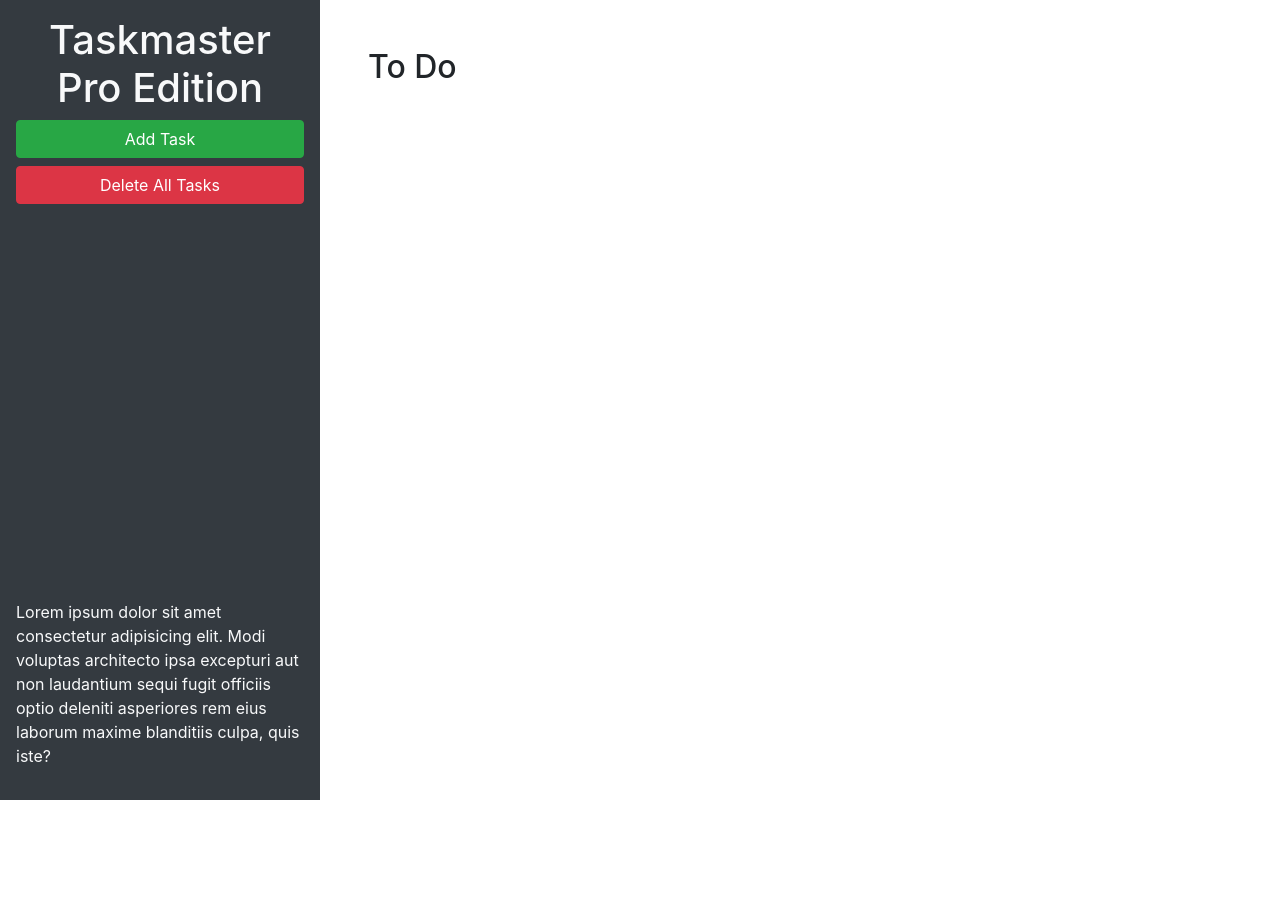
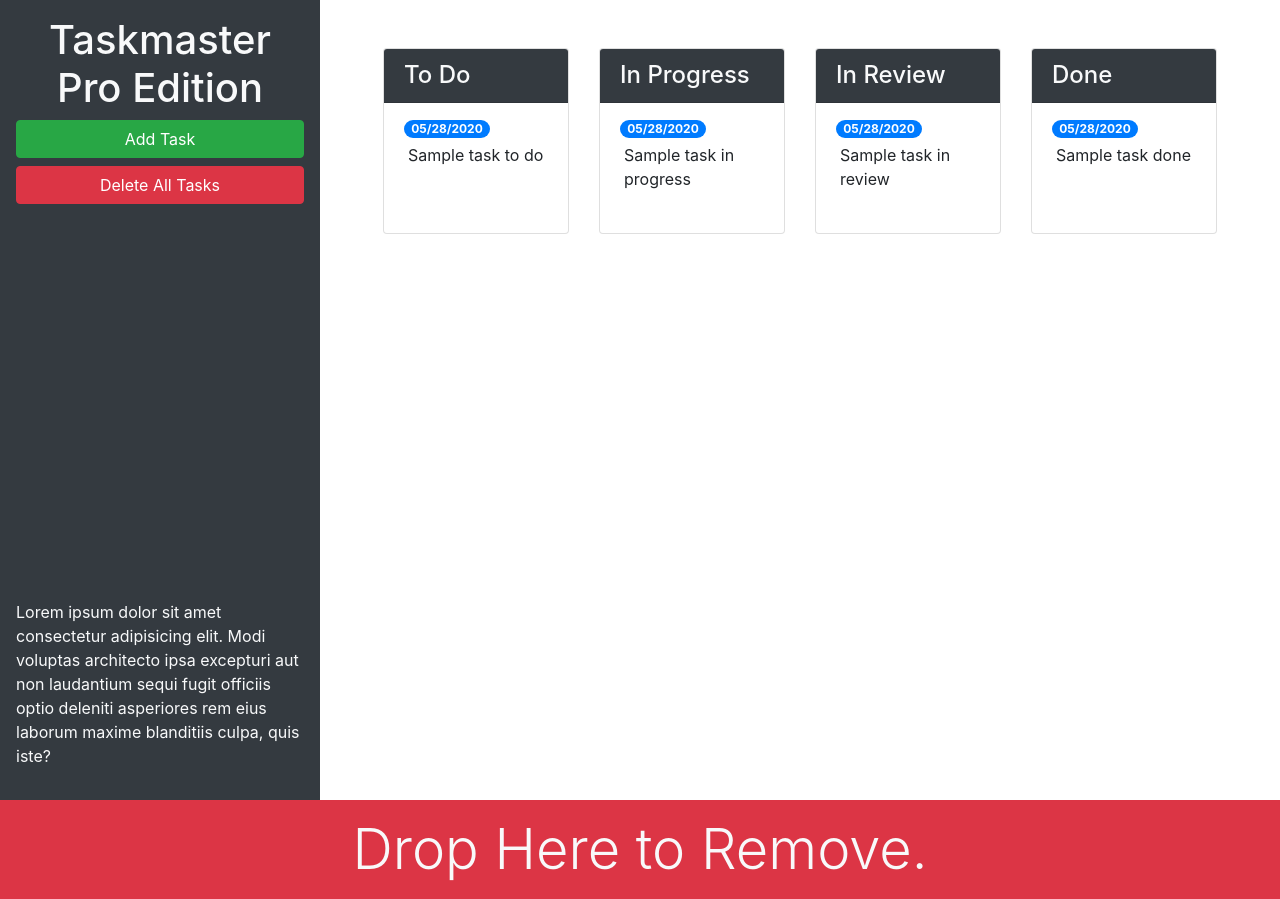
Before and after one commit to CameronSickler/taskmaster-pro, a plain HTML site: page index.html in a window 1280 px wide. Before the commit the page ends 800 px from the top, so only its background shows below. Drawn offline with nearby package versions, Linux system fonts and the light colour scheme.

Commit message:
add card add trash drop

```diff
--- a/index.html
+++ b/index.html
@@ -13,22 +13,94 @@
 <body>
 
   <div class="row min-vh-100 no-gutters">
-    <header class="col-12 col-lg-3 bg-dark text-light d-flex flex-column p-4 p-lg-3">
+    <header class="col-12 col-lg-3 bg-dark text-light sticky-top d-flex flex-column p-4 p-lg-3">
       <h1 class="text-center">Taskmaster Pro Edition</h1>
       <button id="create-task" class="btn btn-block btn-success" data-toggle="modal" data-target="#task-form-modal">Add
         Task</button>
       <button id="remove-tasks" class="btn btn-block btn-danger">Delete All Tasks</button>
-      <p class="mt-auto">Lorem ipsum dolor sit amet consectetur adipisicing elit. Modi voluptas architecto ipsa
+      <p class="mt-auto d-none d-lg-block">Lorem ipsum dolor sit amet consectetur adipisicing elit. Modi voluptas
+        architecto ipsa
         excepturi aut non
         laudantium sequi fugit officiis optio deleniti asperiores rem eius laborum maxime blanditiis culpa, quis iste?
       </p>
     </header>
-    <main class="col-12 col-lg-9">
-      <div class="m-5">
-        <h2>To Do</h2>
-        <ul id="list-toDo" class="list-group"> </ul>
+
+    <main class="col-12 col-lg-9 d-flex flex-column">
+      <div class="m-5 row justify-content-around">
+        <!-- todo start -->
+        <div class="col-12 col-md-6 col-xl-3 mb-3">
+          <div class="card">
+            <h4 class="card-header bg-dark text-light">
+              To Do
+            </h4>
+            <ul id="list-toDo" class="list-group list-group-flush">
+              <li class="list-group-item">
+                <span class="badge badge-primary badge-pill">05/28/2020</span>
+                <p class="m-1">Sample task to do</p>
+              </li>
+            </ul>
+          </div>
+        </div>
+        <!-- todo end -->
+
+        <!-- in progress start -->
+        <div class="col-12 col-md-6 col-xl-3 mb-3">
+          <div class="card">
+            <h4 class="card-header bg-dark text-light">
+              In Progress
+            </h4>
+            <ul id="list-inProgress" class="list-group list-group-flush">
+              <li class="list-group-item">
+                <span class="badge badge-primary badge-pill">05/28/2020</span>
+                <p class="m-1">Sample task in progress</p>
+              </li>
+            </ul>
+          </div>
+        </div>
+        <!-- in progress end -->
+
+        <!-- in review start -->
+        <div class="col-12 col-md-6 col-xl-3 mb-3">
+          <div class="card">
+            <h4 class="card-header bg-dark text-light">
+              In Review
+            </h4>
+            <ul id="list-inReview" class="list-group list-group-flush">
+              <li class="list-group-item">
+                <span class="badge badge-primary badge-pill">05/28/2020</span>
+                <p class="m-1">Sample task in review</p>
+              </li>
+            </ul>
+          </div>
+        </div>
+        <!-- in review end -->
+
+        <!-- done start -->
+        <div class="col-12 col-md-6 col-xl-3 mb-3">
+          <div class="card">
+            <h4 class="card-header bg-dark text-light">
+              Done
+            </h4>
+            <ul id="list-done" class="list-group list-group-flush">
+              <li class="list-group-item">
+                <span class="badge badge-primary badge-pill">05/28/2020</span>
+                <p class="m-1">Sample task done</p>
+              </li>
+            </ul>
+          </div>
+        </div>
+        <!-- done end -->
       </div>
-    </main>
+  </div>
+
+  <!-- begin trash drop -->
+
+  <div id="trash">
+    <div class="w-100 bg-danger p-3 text-center text-light display-4">
+      Drop Here to Remove.
+    </div>
+  </div>
+  </main>
   </div>
 
   <!-- Modal -->
@@ -46,11 +118,11 @@
           <form>
             <div class="form-group">
               <label for="modalTaskDescription">Task description</label>
-              <textarea id="modalTaskDescription" rows="3"></textarea>
+              <textarea id="modalTaskDescription" rows="3" class="form-control"></textarea>
             </div>
             <div class="form-group">
               <label for="modalDueDate">Due date</label>
-              <input type="text" id="modalDueDate" placeholder="mm/dd/yyyy" autocomplete="off" />
+              <input type="text" class="form-control" id="modalDueDate" placeholder="mm/dd/yyyy" autocomplete="off" />
             </div>
           </form>
         </div>
```
